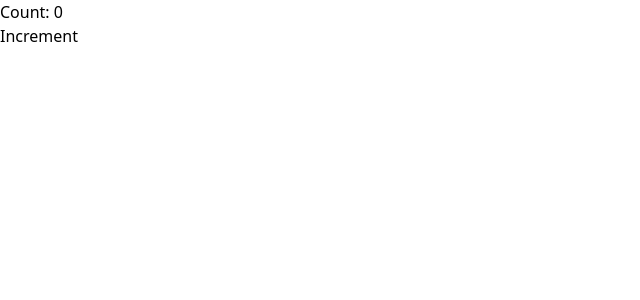
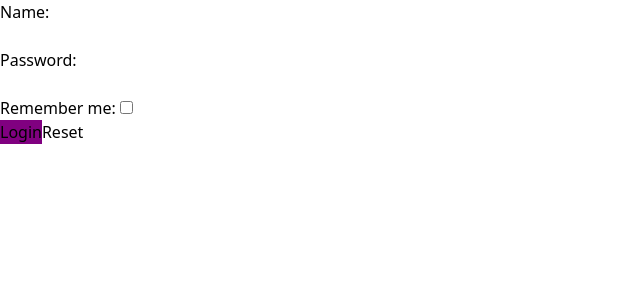
Before and after one commit to AnastasiaGandolfi/Esercizi_React, a React (Create React App) app in the folder my-app/: page / in a window 1280 px wide. Shown: the top 300 px of the page, without its empty margins (0-640 px from the left). Built offline with nearby package versions, Linux system fonts and the light colour scheme.

Commit message:
exercise done

```diff
--- a/my-app/src/App.js
+++ b/my-app/src/App.js
@@ -1,13 +1,18 @@
 import React from "react";
-import ClickCounter from "./ClickCounter";
+import Login from "./Login";
 
 
 
 export class App extends React.Component {
+
+    onLogin = (data) => {
+        console.log(data);
+    }
+
     render() {
         return (
             <div>
-                <ClickCounter />
+                <Login onLogin={this.onLogin} />
             </div >
         )
     }
--- a/my-app/src/ClickCounter.js
+++ b/my-app/src/ClickCounter.js
@@ -1,5 +1,3 @@
-// Rewrite the ClickCounter component from Events 01 as a function component, and use the useState hook to track the state of the counter.
-
 import React, { useState } from 'react'
 
 export default function ClickCounter({initialValue = 0, incrementBy = 1}) {
--- a/my-app/src/Login.js
+++ b/my-app/src/Login.js
@@ -1,52 +1,38 @@
-import React from "react";
+import React, { useState } from "react";
 
+// Rewrite the Login component from Forms 03 as a function component, and use the useState hook to track the state of the username, password and remember inputs. Tip: you can use useState more than once.
 
-export default class Login extends React.Component {
-    state = {
-        username: "",
-        password: "",
-        remember: false,
+export default function Login({ onLogin }) {
+    const [username, setUsername] = useState("");
+    const [password, setPassword] = useState("");
+    const [remember, setRemember] = useState(false);
+
+    const handleLogin = () => {
+        onLogin({ username, password, remember })
     }
+    const isLoginValid = !username || !password;
 
-    handleInputChange = (event) => {
-        const name = event.target.name;
-        const value = event.target.value;
-        const checked = event.target.checked;
-        const type = event.target.type;
-        this.setState({
-            [name]: type === 'checkbox' ? checked : value
-        })
+    function handleReset() {
+        setUsername('')
+        setPassword('')
+        setRemember(false)
     }
-
-    isLoginValid = () => {
-        return this.state.username !== '' && this.state.password !== '';
-    }
-
-    handleReset = () => {
-        this.setState({
-            username: "",
-            password: "",
-            remember: false,
-        })
-    }
-
-    render() {
     return (
         <div>
             <label>Name: </label>
             <input
                 name="username"
                 type="text"
-                    value={this.state.username}
-                    onChange={this.handleInputChange} />
+                value={username}
+                onChange={e => setUsername(e.target.value)} />
             <br />
             <br />
             <label>Password: </label>
             <input
                 name="password"
                 type="password"
-                    value={this.state.password}
-                    onChange={this.handleInputChange} />
+                value={password}
+                onChange={e => setPassword(e.target.value)} />
             <br />
             <br />
             <label>Remember me: </label>
@@ -54,22 +40,19 @@ export default class Login extends React.Component {
                 name="remember"
                 type="checkbox"
                 value="remember"
-                    checked={this.state.remember}
-                    onChange={this.handleInputChange} />
+                checked={remember}
+                onChange={e => setRemember(e.target.checked)} />
             <br />
             <button
                 type="submit"
-                    disabled={!this.isLoginValid()}
-                    onClick={this.props.onLogin}
+                disabled={isLoginValid}
+                onClick={handleLogin}
                 style={{
-                        backgroundColor: this.state.password.length < 8 ? "red" : "green"
+                    backgroundColor: isLoginValid ? "purple" : "green"
                 }}>
                 Login
             </button>
-                <button type="submit" onClick={this.handleReset}>Reset</button>
+            <button type="submit" onClick={handleReset}>Reset</button>
         </div>
     )
 }
-}
-
-// Modify the Login component from Forms 03 so that the "login" button background color is "red" when the inputted password's length is shorter than 8 characters, green otherwise.
--- a/my-app/src/Sum.js
+++ b/my-app/src/Sum.js
@@ -1,5 +1,3 @@
-// What happens if the numbers prop of the Sum component is not set? How can you set a default value for this prop?
-
 import React from 'react'
 
 export default function Sum({numbers = [3, 5, 6, 9, 7, 2]}) {
```
Lines whose indentation alone changed are shown as unchanged.
